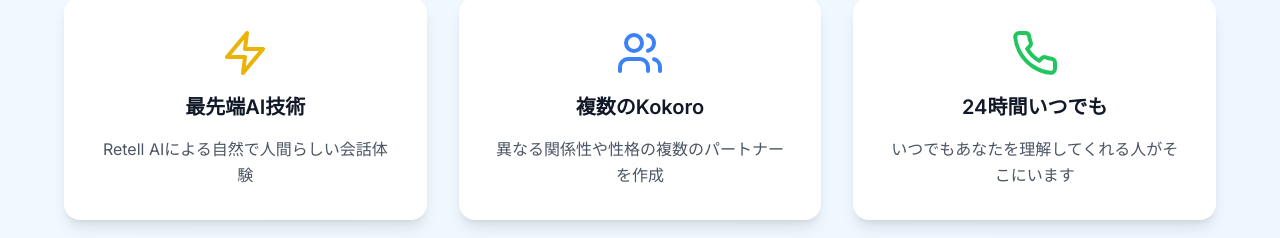
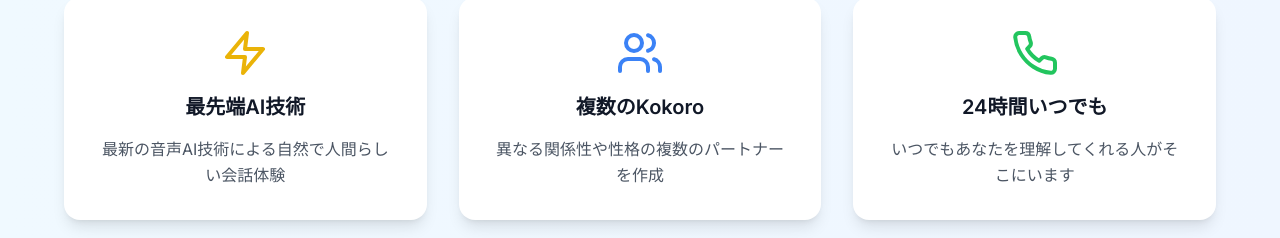
Before and after one commit to bolovoicezr-dev/kokoro, a React (Vite) app: page / in a window 1280 px wide. Shown: the part 1870-2108 px from the top of the page. Built offline with nearby package versions, Linux system fonts and the light colour scheme.

Commit message:
Remove Retell AI reference

```diff
--- a/src/components/LandingPage.tsx
+++ b/src/components/LandingPage.tsx
@@ -251,7 +251,7 @@ export function LandingPage() {
                 最先端AI技術
               </h3>
               <p className="text-gray-600">
-                Retell AIによる自然で人間らしい会話体験
+                最新の音声AI技術による自然で人間らしい会話体験
               </p>
             </div>
 
```
